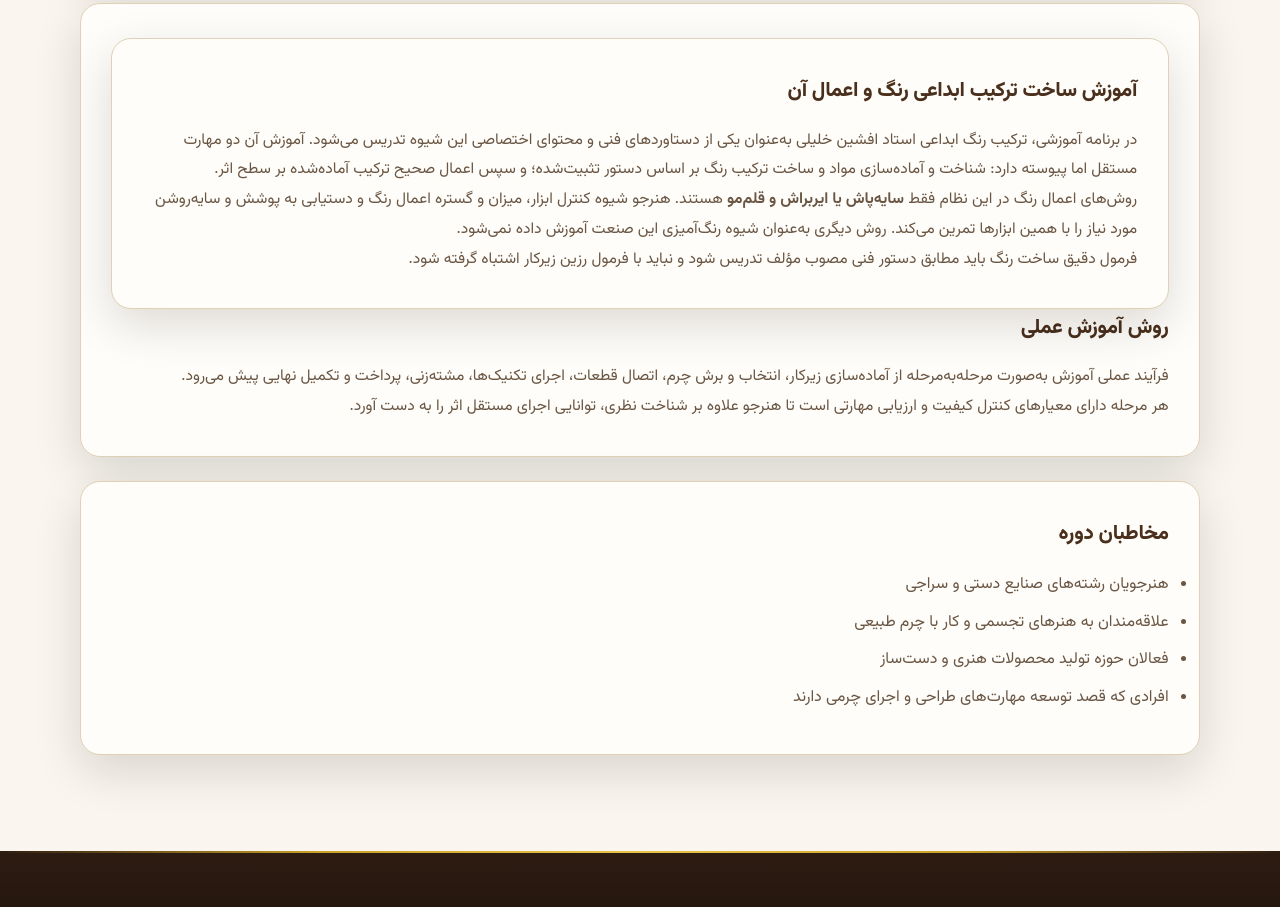
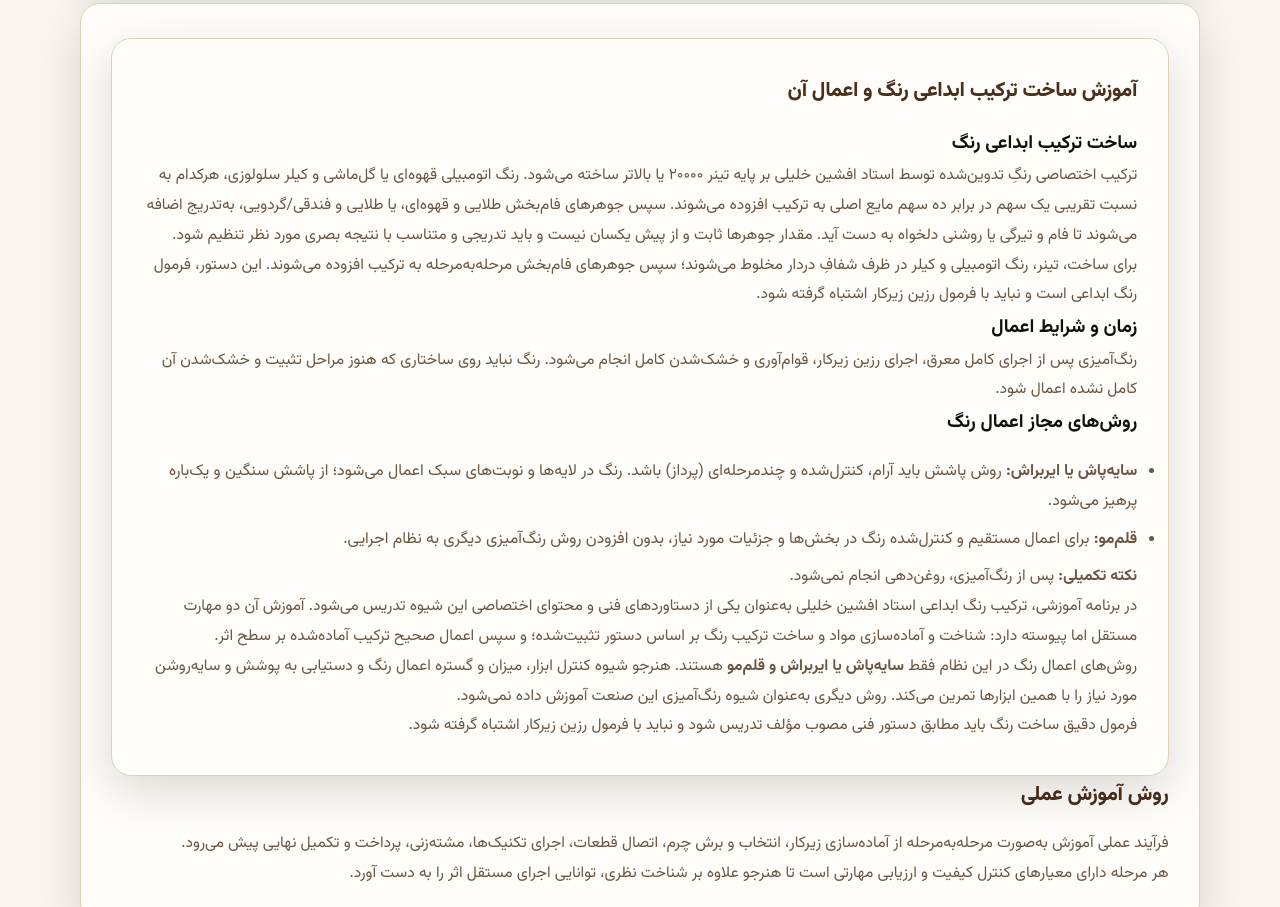
Before and after one commit to deepdesigntechnology-design/novin-leather-marquetry, a plain HTML site: page education.html in a window 1280 px wide. Shown: the part 1640-2547 px from the top of the page. Drawn offline with Linux system fonts and the light colour scheme.

Commit message:
Add verified formula and process for the original leather color compound

```diff
--- a/education.html
+++ b/education.html
@@ -65,6 +65,17 @@
 <div class="content-block">
 <div class="content-block">
 <h2>آموزش ساخت ترکیب ابداعی رنگ و اعمال آن</h2>
+<h3>ساخت ترکیب ابداعی رنگ</h3>
+<p>ترکیب اختصاصی رنگِ تدوین‌شده توسط استاد افشین خلیلی بر پایه تینر ۲۰۰۰۰ یا بالاتر ساخته می‌شود. رنگ اتومبیلی قهوه‌ای یا گل‌ماشی و کیلر سلولوزی، هرکدام به نسبت تقریبی یک سهم در برابر ده سهم مایع اصلی به ترکیب افزوده می‌شوند. سپس جوهرهای فام‌بخش طلایی و قهوه‌ای، یا طلایی و فندقی/گردویی، به‌تدریج اضافه می‌شوند تا فام و تیرگی یا روشنی دلخواه به دست آید. مقدار جوهرها ثابت و از پیش یکسان نیست و باید تدریجی و متناسب با نتیجه بصری مورد نظر تنظیم شود.</p>
+<p>برای ساخت، تینر، رنگ اتومبیلی و کیلر در ظرف شفافِ دردار مخلوط می‌شوند؛ سپس جوهرهای فام‌بخش مرحله‌به‌مرحله به ترکیب افزوده می‌شوند. این دستور، فرمول رنگ ابداعی است و نباید با فرمول رزین زیرکار اشتباه گرفته شود.</p>
+<h3>زمان و شرایط اعمال</h3>
+<p>رنگ‌آمیزی پس از اجرای کامل معرق، اجرای رزین زیرکار، قوام‌آوری و خشک‌شدن کامل انجام می‌شود. رنگ نباید روی ساختاری که هنوز مراحل تثبیت و خشک‌شدن آن کامل نشده اعمال شود.</p>
+<h3>روش‌های مجاز اعمال رنگ</h3>
+<ul>
+<li><strong>سایه‌پاش یا ایربراش:</strong> روش پاشش باید آرام، کنترل‌شده و چندمرحله‌ای (پرداز) باشد. رنگ در لایه‌ها و نوبت‌های سبک اعمال می‌شود؛ از پاشش سنگین و یک‌باره پرهیز می‌شود.</li>
+<li><strong>قلم‌مو:</strong> برای اعمال مستقیم و کنترل‌شده رنگ در بخش‌ها و جزئیات مورد نیاز، بدون افزودن روش رنگ‌آمیزی دیگری به نظام اجرایی.</li>
+</ul>
+<p><strong>نکته تکمیلی:</strong> پس از رنگ‌آمیزی، روغن‌دهی انجام نمی‌شود.</p>
 <p>در برنامه آموزشی، ترکیب رنگ ابداعی استاد افشین خلیلی به‌عنوان یکی از دستاوردهای فنی و محتوای اختصاصی این شیوه تدریس می‌شود. آموزش آن دو مهارت مستقل اما پیوسته دارد: شناخت و آماده‌سازی مواد و ساخت ترکیب رنگ بر اساس دستور تثبیت‌شده؛ و سپس اعمال صحیح ترکیب آماده‌شده بر سطح اثر.</p>
 <p>روش‌های اعمال رنگ در این نظام فقط <strong>سایه‌پاش یا ایربراش و قلم‌مو</strong> هستند. هنرجو شیوه کنترل ابزار، میزان و گستره اعمال رنگ و دستیابی به پوشش و سایه‌روشن مورد نیاز را با همین ابزارها تمرین می‌کند. روش دیگری به‌عنوان شیوه رنگ‌آمیزی این صنعت آموزش داده نمی‌شود.</p>
 <p>فرمول دقیق ساخت رنگ باید مطابق دستور فنی مصوب مؤلف تدریس شود و نباید با فرمول رزین زیرکار اشتباه گرفته شود.</p>
```
